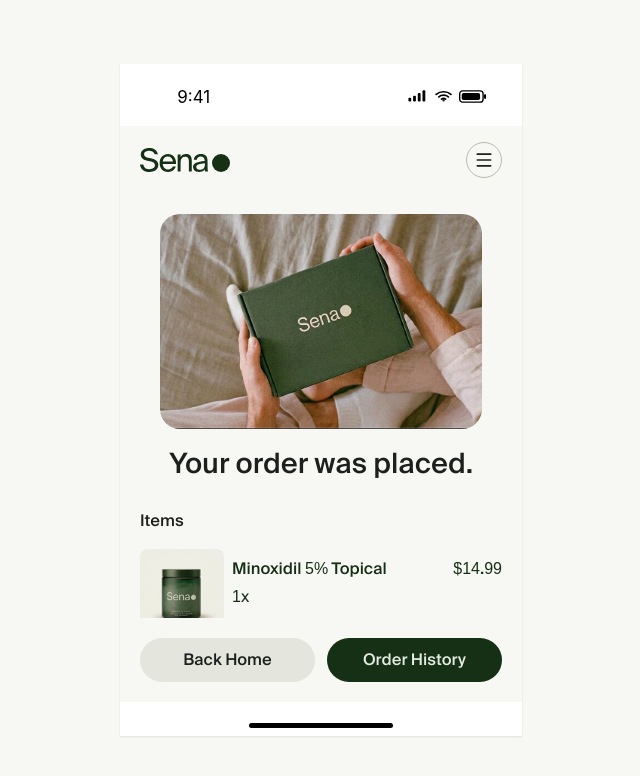
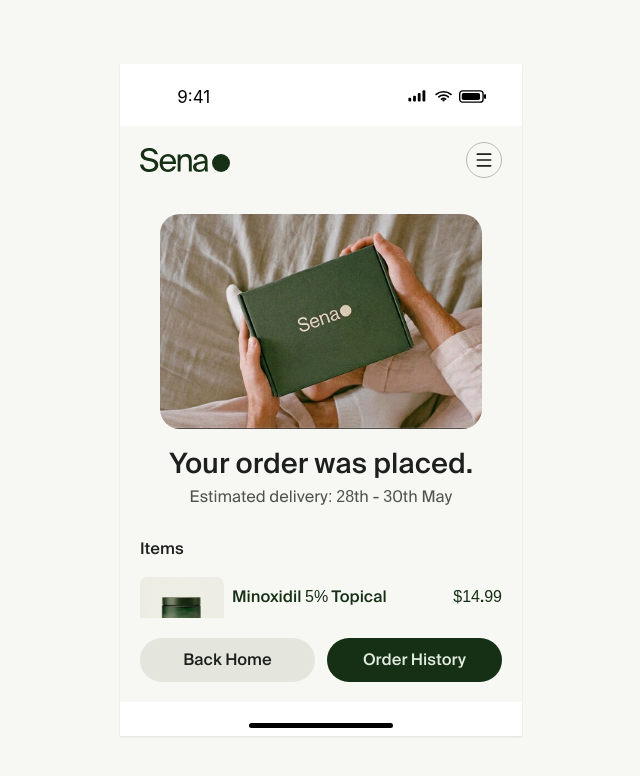
Before and after one commit to elcape23/challenge-bask, a Next.js app: page /prototype/order-confirmation in a window 1280 px wide. Shown: the top 776 px of the page, without its empty margins (319-959 px from the left). Built offline with nearby package versions, Linux system fonts and the light colour scheme.

Commit message:
Estimated time added to order confirmation page

```diff
--- a/src/components/prototype/OrderConfirmationMobilePage.tsx
+++ b/src/components/prototype/OrderConfirmationMobilePage.tsx
@@ -152,10 +152,13 @@ export default function OrderConfirmationMobilePage() {
         </div>
 
         {/* Heading */}
-        <div className="px-5 pt-5 pb-2">
+        <div className="flex flex-col gap-1 px-5 pt-5 pb-2">
           <h1 className="text-heading-04 font-medium text-text-neutral-default text-center">
             Your order was placed.
           </h1>
+          <p className="text-center text-body-01 text-text-neutral-secondary">
+            Estimated delivery: 28th - 30th May
+          </p>
         </div>
 
         <div className="flex flex-col px-5">
```
